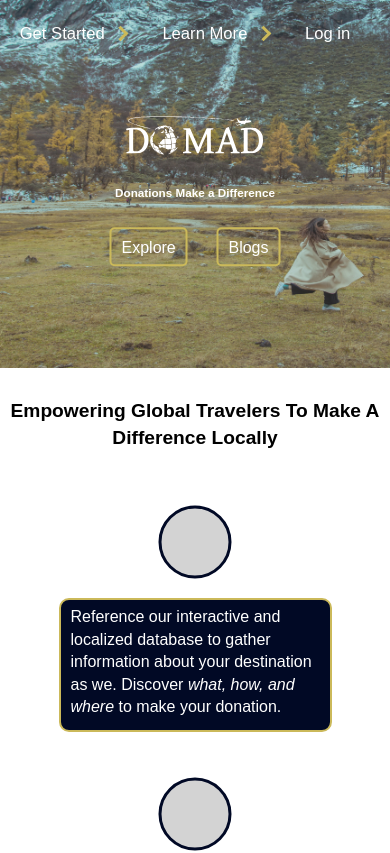
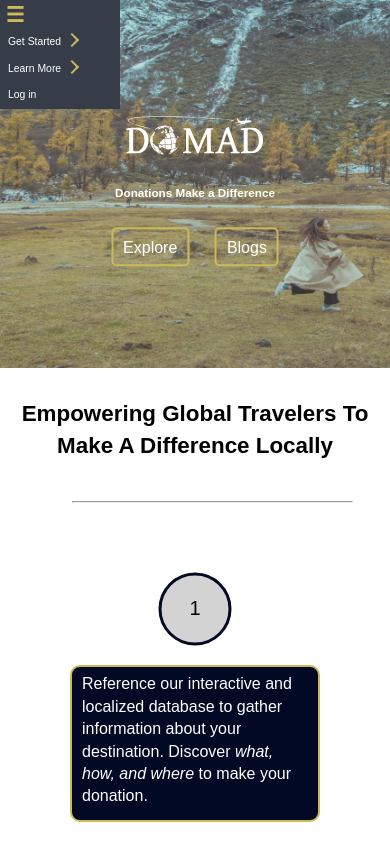
Before and after one commit to JoyMace/DoMADCapstone, a React (Create React App) app in the folder code/client/: page / in a window 390 px wide. Shown: the top 853 px of the page. Built offline with nearby package versions, Linux system fonts and the light colour scheme.

Commit message:
collapsing hamburger button functionality for home navbar. Refactored all parts to flexboxes

```diff
--- a/code/client/src/components/Pages/Home.css
+++ b/code/client/src/components/Pages/Home.css
@@ -3,16 +3,14 @@
     line-height: inherit;
     text-align: center;
     height: 100%;
-    margin: 0;
 }
 
 /*===============================*/
 /*==== Top Content Container ====*/
-.top-container {
+#top-container {
     position: relative;
     width: 100%;
     margin: auto;
-    /*height: auto;*/
 }
 
 #bg_img {
@@ -21,75 +19,108 @@
     object-fit: cover;
     min-height: 175px;
     min-width: 650px; max-width: 100%;
-    opacity: 0.85;
+    opacity: 0.8;
     z-index: 0; /* stack order (last) */
 }
 
-/*===== StickyNavbar Container & Content =====*/
-.navbar-wrapper {
-    position: sticky;
-    display: flex; /* not sure if needed */
+/*===== StickyNavbar Container =====*/
+    /*-- We need a wrapper AND container so it
+    can be BOTH fixed AND a sticky flexbox --*/
+#navbar-wrapper {
+    position: fixed; /* Render fixed initially */
     top: 0;
     left: 0;
     right: 0;
+    width: 100%;
+    min-height: 42px;
+    max-height: 80px;
     z-index: 4; /* Stacking order (2nd before DD content) */
     transition: all 0.5s; /* back to top */
 }
 
 /* Navbar Master */
-.nav-list {
-    position: fixed;
-    padding: 0% 3%;
-    width: 100%;
-    min-height: 42px;
-    max-height: 80px;
+#nav-container {
+    position: sticky; /* Render Fixed for any scroll position */
+    display: flex;
+    flex-flow: row wrap;
+    justify-content: space-between;
     list-style-type: none;
-    overflow: visible;
-    /* Utilities for navbar sticky effect */
+    overflow: visible; /* crucial! */
+    padding: 0;
+    /* Utility for navbar sticky effect */
     top: -1px;
     padding-top: calc(1em + 1px);
 }
-/* sticky transition effects */
-.top-container.isSticky .nav-list {
-    padding: 4px 3%;
+/* WHEN sticky scrolling */
+#top-container.isSticky #nav-container {
+    padding: 4px 3%; /* push up farther */
     transition: all 0.4s;
     background-color: #363D48;
-    /* width: 40%; --Can add for a smaller concatenated nav ribbon */
+}
+/* WHEN hammed to side */
+#nav-container.hammed {
+    flex-flow: column wrap; /* initial: row wrap */
+    justify-content: flex-start; /* initial: space-between */
+    width: 120px; /*--deprecate to left-side */
+    padding: 0;
+    overflow: hidden;
 }
 
+    /* Initially hide Ham - Then display Ham */
+    #nav-container #ham-btn { display: none; }
+    #nav-container.hammed #ham-btn {
+        display: block; /* initial: none */
+        background-color: #363D48;
+        color: #CBB95A;
+        font-size: 1.3em;
+        text-align: left;
+    }
 
     /* Dropdown grouping container */
-    .nav-list .dropdown {
+    #nav-container .dropdown {
+        display: inline-block;
         position: sticky;
         margin-right: 20px;
         cursor: pointer;
-        display: inline-block;
-        font-size: 0.8em;
+        font-size: 0.9em;
     }
-    .nav-list li {
-        float: right;
+    /* WHEN hammed - DD grouping container */
+    #nav-container.hammed .dropdown {
+        display: block;
+        margin-right: 0;
+        background-color: #363D48;
+        font-size: 0.5em; /* initial: 0.9em */
+        white-space: nowrap;
     }
-        /* Move rightmost DD grouping to left */
-        .dropdown:first-child {
-            float: left;
+    /*
+    FIX======
+    #nav-container.hammed #ham-btn:hover, .dropdown {
+        display: ;
     }
+    */
 
         /* Dropdown headers */
         .DD-btn {
             font-size: 1.3em;
         }
-            /* Hovering any DD item => styles header */
-            .nav-list .dropdown:hover .DD-btn {
+        /* WHEN hammed to side */
+        #nav-container.hammed .DD-btn {
+            display: block;
+            width: 100%;
+        }
+            /* Hovering any DD item => border on header */
+            #nav-container .dropdown:hover .DD-btn {
                 transition: ease-in 0.3s;
-                border-left: 2px solid #CBB95A;
+                border-bottom: 2px solid #CBB95A;
             }
+
+            /* Arrows for DD dropdown's */
             .down-up-arrow {
                 border: solid #CBB95A;
                 display: inline-block;
-                border-width: 3px 3px 0 0;
+                border-width: 2px 2px 0 0;
                 padding: 4px;
                 margin-left: 6px;
-
                 transform: rotate(45deg);
                 -webkit-transform: rotate(45deg);
             }
@@ -99,31 +130,28 @@
             }
 
 
-        /*! Navbar Dropdown content (rendered on header hover) !*/
+        /*! Dropdown content (rendered on header hover) !*/
         .dropdown-content {
-            display: none; /* initial */
+            display: none;
             position: absolute;
+            width: calc(100% + 10px);
             min-width: 20px;
-            background-color: #010925;
+            background-color: #363D48;
             box-shadow: 0px 4px 8px 0px rgba(0,0,0,0.2);
-            width: calc(100% + 10px);
             z-index: 8; /* UI Stack order (1st before navbar) */
         }
         .dropdown:hover .dropdown-content {
             display: block;
         }
-
-            /* On Sub-Nav item hover */
-            .dropdown-content a:hover {
-                transition: ease-in 0.4s;
-                background-color: #1e2231;
-                border-left: 2px solid #CBB95A;
+        /* WHEN hammed - Dropdown content */
+        #nav-container.hammed .dropdown-content {
+            position: relative;
+            width: 100%;
         }
 
-
-        /* ALL DD item's inner ref tag */
+            /* ALL DD item <a> ref tags */
             .dropdown a {
-            display: inline-block; /* create vertical navs */
+                display: block; /* create vertical navs */
                 padding: 6px 8px;
                 width: 100%;
                 background: none;
@@ -132,13 +160,19 @@
                 text-align: left;
                 color: white;
             }
+            /* On Sub-Nav item hover */
+            .dropdown-content a:hover {
+                transition: ease-in 0.4s;
+                background-color: #1e2231;
+                border-left: 2px solid #CBB95A;
+            }
             #signup-dd {
                 width: 150%;
             }
 
 
 /*====== Centered Top Container content ======*/
-.block-wrapper {
+#block-wrapper {
     position: absolute;
     top: 50%;
     left: 50%;
@@ -158,10 +192,9 @@
     #block-content {
         display: flex;
         flex-wrap: row wrap;
-        justify-content: space-between;
+        justify-content: space-evenly;
         align-items: center;
     }
-
         .block-box {
             margin: 4px 12px;
             padding: 8px 10px 4px 10px;
@@ -171,22 +204,20 @@
             .block-box a {
                 color: white;
             }
-            #exp { float: left; }
-            #blog { float: right; }
 
             .block-box:hover, .block-box:active {
                 transition: ease-in-out 0.3s;
                 transform:scale(1.1,1.1);
             }
 
-
 /*================================*/
 /*== Steps to DoMAD Success ==*/
-.steps-wrapper {
+#steps-wrapper {
     width: 100%;
     height: auto;
+    margin: 0;
 }
-    .all-steps-container {
+    #all-steps-container {
         display: flex;
         flex-flow: row wrap;
         justify-content: space-evenly;
@@ -201,8 +232,9 @@
         width: 22%; min-width: 250px;
         margin: 16px 8px;
     }
-        .step-circle {
-            justify-items: center;
+        .step-svg {
+            width: 100px;
+            height: 100px;
         }
         .step-box {
             padding: 6px 10px 12px 10px;
@@ -211,34 +243,36 @@
             border-radius: 10px;
             color: white;
             word-break: normal;
-        }
-            .step-box p {
             text-align: left;
         }
 
-
 /*==============================*/
-/*=== Spacers and Text Links ===*/
-.spacer-caption {
-    font-size: 1.2rem;
-    margin: 24px 0px 24px 0px;
+/*=== Section Header/Footers, & Text Links ===*/
+.section_heads_foots {
+    font-size: 1.4em;
+    margin: 24px 5%;
+    line-height: inherit;
+}
+    .hr-spacer {
+        width: 80%;
+        margin: 40px 15%;
     }
 
-.text-hyperl {
+.hyperl-txt {
     color: #CBB95A;
 }
-.text-hyperl:hover, .text-hyperl:active {
+.hyperl-txt:hover, .hyperl-txt:active {
     transition: all 0.5s;
     text-decoration: underline #010925 solid;
 }
 
 /*==============================*/
 /*=== Donation Slider boxes ===*/
-.donations-wrapper {
+#donations-wrapper {
     margin-top: 30px;
 }
 
-.slides-container {
+#donations-container {
     display: flex;
     flex-flow: row wrap;
     justify-content: space-around;
@@ -279,31 +313,4 @@
         }
 
 
-/*=====================================*/
-/*======Screen sizing support =========*/
-
-/* For 'Header' => replace nav w/a solid bar at width<700 */
-/* !!!!!!!!!!!!!!!!!!!!!! */
-/*@media (min-width: 650px) {
-    .nav-list li,
-    .nav-list li {
-        float: none;
-        position: relative;
-    }
-}*/
-
-/* For BG-block area => hide logo caption, ?fix logo position? */
-@media screen and (max-width:650px) {
-    /*.block-wrapper { top: 20%; } */
-    .block-wrapper h2{
-        display: none;
-    }
-}
-
-/* For steps => positions wide vertically */
-@media screen and (max-width:700px) {
-    .step-container {
-        width: 70%;
-        align-items: center;
-    }
-}
+/*====== END =========*/
--- a/code/client/src/components/Pages/Home.js
+++ b/code/client/src/components/Pages/Home.js
@@ -13,32 +13,32 @@ function Home() {
 
     <div className="home">
 
-        <StickyContainer className='top-container'>
+        <StickyContainer id='top-container'>
             <img id='bg_img' src={bg} alt={bg_alt} />
 
-            <div className="navbar-wrapper">
-                <ul className='nav-list'>
-                    <li className='dropdown'>
-                        <a id='ham-btn' href="javascript:void(0)" className="DD-btn">
-                            Get Started  <i className="down-up-arrow"></i>
+            <div id="navbar-wrapper">
+                <ResponsiveHammedDD id='nav-container'>
+                    <a id='ham-btn'>
+                        <b>&nbsp;&#9776;</b>
+                    </a>
+
+                    <div id='left'>
+                        <div className='dropdown'>
+                            <a href="javascript:void(0)" className="DD-btn">
+                                Get Started<i className="down-up-arrow"></i>
                             </a>
                             <div className="dropdown-content">
                                 <a href="/about">Explore</a>
                                 <a href="#share">Share A Trip</a>
                                 <a href="/blogs">Go to Blogs</a>
                             </div>
-                    </li>
-                    <li className='dropdown'>
-                        <a className='DD-btn' href="/login">
-                            Log in
-                        </a>
-                        <div id='signup-dd' className="dropdown-content">
-                            <a  href="/register">No account? Create one!</a>
                         </div>
-                    </li>
-                    <li className='dropdown'>
-                        <a id='ham-btn' href="javascript:void(0)" className="DD-btn">
-                            Learn More  <i className="down-up-arrow"></i>
+                    </div>
+
+                    <div id='right'>
+                        <div className='dropdown'>
+                            <a href="javascript:void(0)" className="DD-btn">
+                                Learn More<i className="down-up-arrow"></i>
                             </a>
                             <div className="dropdown-content">
                                 <a href="/about">Our Mission</a>
@@ -46,60 +46,77 @@ function Home() {
                                 <a href="/faq">FAQ</a>
                                 <a href="/disclaimer">Disclaimer</a>
                             </div>
-                    </li>
-                </ul>
                         </div>
 
-            <div className="block-wrapper">
+                        <div className='dropdown'>
+                            <a id='login-btn' className='DD-btn' href="/login">
+                                Log in
+                            </a>
+                            <div id='signup-dd' className="dropdown-content">
+                                <a  href="/register">No account? Create one!</a>
+                            </div>
+                        </div>
+                    </div>
+
+                </ResponsiveHammedDD>
+            </div>
+
+            <div id="block-wrapper">
                 <div>
                     <img id='block-logo' src={logo_wh} alt={logo_bl} />
                     <h3 id='block-logo-text'>Donations Make a Difference</h3>
                     <br/>
                 </div>
                 <div id='block-content'>
-                    <div id='exp' className='block-box'>
+                    <div className='block-box'>
                         <a href="/search_locations">Explore</a>
                     </div>
-                    <div id='blog' className='block-box'>
+                    <div className='block-box'>
                         <a href="/blogs">Blogs</a>
                     </div>
                 </div>
             </div>
         </StickyContainer>
 
-        <article className='steps-wrapper'>
-            <h4 className='spacer-caption'>
-                Empowering Global Travelers To Make A Difference Locally
-            </h4>
+        <article id='steps-wrapper'>
+            <header className='section_heads_foots'>
+                <h4>Empowering Global Travelers To Make A Difference Locally</h4>
+                <hr className='hr-spacer'/>
+            </header>
 
-            <div className='all-steps-container'>
+            <div id='all-steps-container'>
                 <div className="step-container">
-                    <div><svg className='step-circle' width="100" height="100">
+                    <div><svg className='step-svg'>
+                        <g>
                             <circle cx="50" cy="50" r="35" stroke="#010925" stroke-width="3" fill="lightgray" />
+                            <text x="50%" y="50%" text-anchor="middle" fill="black" font-size="20px" stroke-width="2px" dy=".3em">1</text>
+                        </g>
                     </svg></div>
-
                     <div className='step-box'>
                         <p>
                             Reference our interactive and localized database to
-                            gather information about your destination as we.
+                            gather information about your destination.
                             Discover <i>what, how, and where </i> to make your donation.
                         </p>
                     </div>
                 </div>
-
                 <div className="step-container">
-                    <div><svg className='step-circle' width="100" height="100">
+                    <div><svg className='step-svg'>
+                        <g>
                             <circle cx="50" cy="50" r="35" stroke="#010925" stroke-width="3" fill="lightgray" />
+                            <text x="50%" y="50%" text-anchor="middle" font-size="20px" stroke-width="2px" dy=".3em">2</text>
+                        </g>
                     </svg></div>
-
                     <div className='step-box'>
                         <p>Pack a few items to be donated, then DONATE!</p>
                     </div>
                 </div>
-
                 <div className="step-container">
-                    <div><svg className='step-circle' width="100" height="100">
+                    <div><svg className='step-svg'>
+                        <g>
                             <circle cx="50" cy="50" r="35" stroke="#010925" stroke-width="3" fill="lightgray" />
+                            <text x="50%" y="50%" text-anchor="middle" font-size="20px" stroke-width="2px" dy=".3em">3</text>
+                        </g>
                     </svg></div>
                     <div className='step-box'>
                         <p>
@@ -108,18 +125,20 @@ function Home() {
                         </p>
                     </div>
                 </div>
-
             </div>
 
-            <h4 className='spacer-caption'>
-                Click <a className='text-hyperl' href='/About'>Here</a> to learn more.
-            </h4>
-            <hr style={{width: '70%', margin:'0px 15%'}}/>
+            <footer className='section_heads_foots'>
+                <h5>Click <a className='hyperl-txt' href='/About'>Here</a> to learn more about DoMAD</h5>
+                <hr className='hr-spacer'/>
+            </footer>
         </article>
 
-        <article className='donations-wrapper'>
-            <h2>Recent Donation Trips</h2>
-            <div className="slides-container">
+        <article id='donations-wrapper'>
+            <header className='section_heads_foots'>
+                <h4>Recent Donation Trips</h4>
+            </header>
+
+            <div id="donations-container">
                 <div className="slide-entry">
                     <div className="top-image">
                         <img src={ dons } alt="boulder" />
@@ -153,9 +172,33 @@ function Home() {
             </div>
         </article>
 
-        <h4 className='spacer-caption'>
-            Something unclear? Checkout our <a className='text-hyperl' href='/faq'>FAQ</a> page
-        </h4>
+        <footer className='section_heads_foots'>
+            <h5>Something unclear? Checkout our <a className='hyperl-txt' href='/faq'>FAQ</a> page.</h5>
+            <br/>
+        </footer>
+    </div>
+    )
+}
+
+
+/* Adds a custom event listener for when the window width < 500 to rename a class */
+function ResponsiveHammedDD ({ children, className, ...rest }) {
+    const [isHammed, setIsHammed] = React.useState(false);
+    let ref = React.createRef();
+
+    function updateWidth () {
+        setIsHammed((window.innerWidth < 550 ? true : false));
+    }
+
+    React.useLayoutEffect(() => {
+        window.addEventListener ("resize", updateWidth); // mount
+        updateWidth();
+        return () => window.removeEventListener('resize', updateWidth); // unmount
+    }, [])
+
+    return (
+        <div className={(isHammed ? "hammed" : "nav")} ref={ref} {...rest}>
+            {children}
         </div>
     )
 }
@@ -169,9 +212,8 @@ function StickyContainer({ children, sticky=false, className, ...rest }){
     React.useEffect(() => {
         const cachedRef = ref.current,
             observer = new IntersectionObserver(
-                    ([e]) => setIsSticky(e.intersectionRatio < 0.1), {
-                        threshold: [0.1]
-                    }
+                ([e]) => setIsSticky(e.intersectionRatio < 0.1),
+                    { threshold: [0.1] }
             );
         observer.observe(cachedRef);
 
```
Lines whose indentation alone changed are shown as unchanged.
